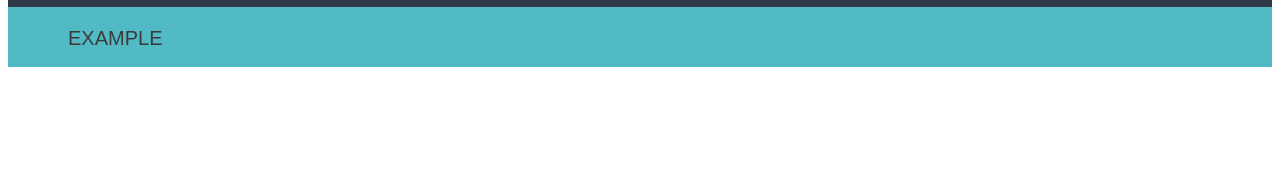
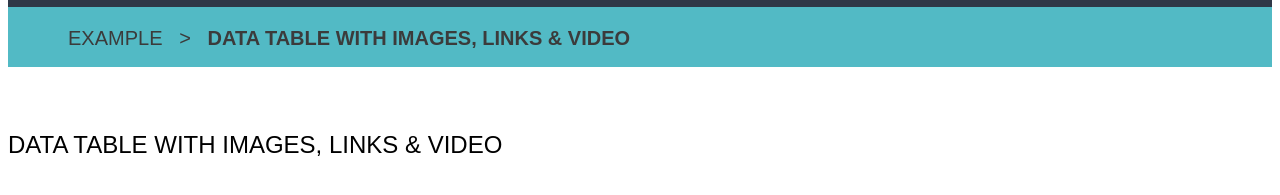
Before and after one commit to MunaU/supsystic-website-project, a plain HTML site: page index.html in a window 1280 px wide. Shown: the part 101-296 px from the top of the page. Drawn offline with Linux system fonts and the light colour scheme.

Commit message:
Modify Index

```diff
--- a/css/style.css
+++ b/css/style.css
@@ -1,6 +1,6 @@
 .container{
 display: block;
-height: 500px;
+height: 200px;
 }
 .header{
 width: auto;
@@ -61,3 +61,7 @@ color: rgb(49, 49, 49);
  font-size: 20px;
  font-weight: 100;
 }
+.datatable{
+    font-family: Arial, Helvetica, sans-serif;
+    font-size: 24px;
+}
--- a/index.html
+++ b/index.html
@@ -34,8 +34,16 @@
 </div>
 <div class="example">
     <p class="eg">
-EXAMPLE
-    </p>
+EXAMPLE &nbsp; > &nbsp; <b>DATA TABLE WITH IMAGES, LINKS & VIDEO
+</b>
+</p>
+</div>
+</div>
+
+<div>
+    <div class="data">
+<p class="datatable"> DATA TABLE WITH IMAGES, LINKS & VIDEO
+</p>
 </div>
 </div>
 </div>
```
